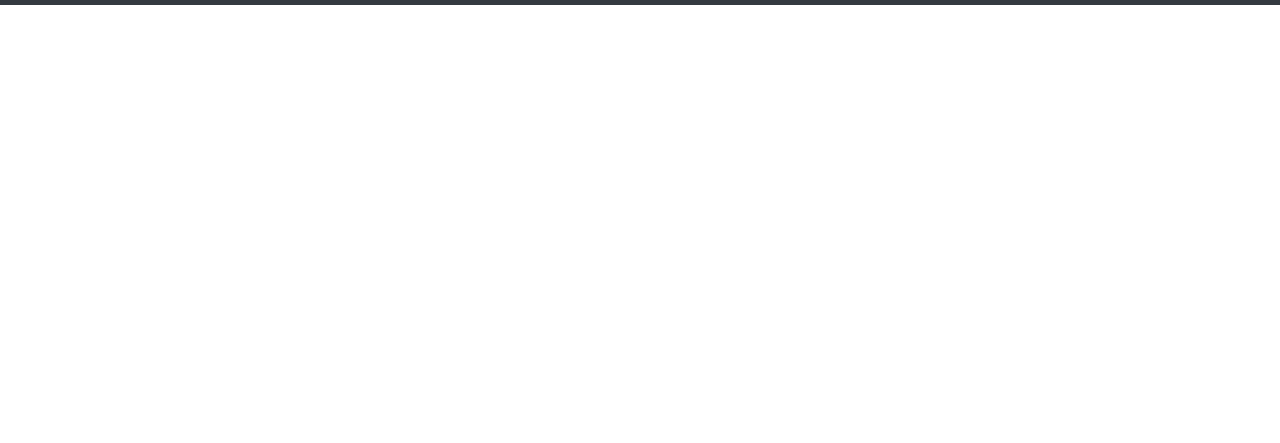
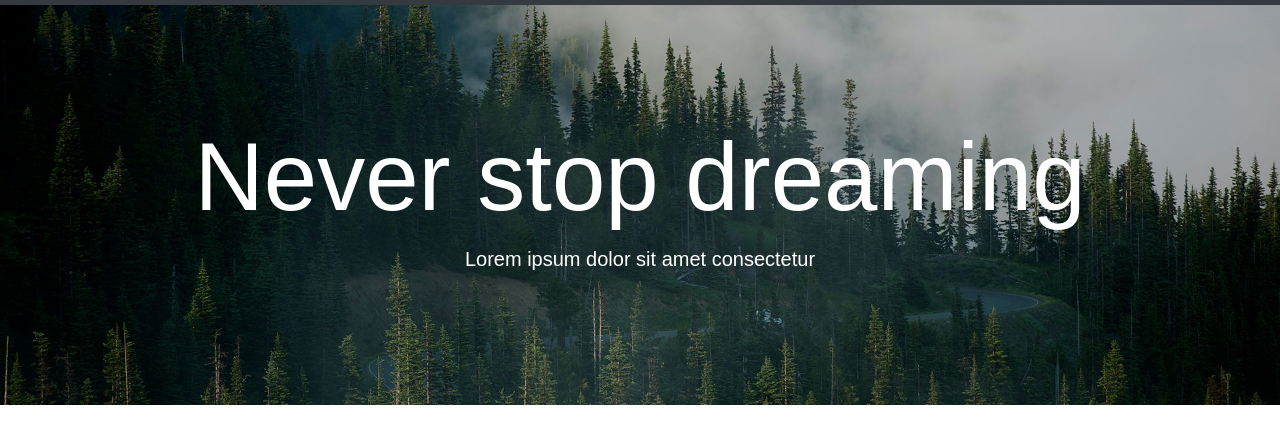
Before and after one commit to StanislavFedyna/Bt-4, a website: page src/index.html in a window 1280 px wide. Shown: the part 61-504 px from the top of the page. Drawn offline with nearby package versions, Linux system fonts and the light colour scheme.

Commit message:
added header section

```diff
--- a/src/index.html
+++ b/src/index.html
@@ -46,7 +46,12 @@
       </div>
     </div>
   </nav>
-
+  <header class="header d-flex flex-column justify-content-center align-item-center">
+    <div class="container">
+      <h1 class="display-1">Never stop dreaming</h1>
+      <p class="lead">Lorem ipsum dolor sit amet consectetur</p>
+    </div>
+  </header>
 </body>
 
 </html>
--- /dev/null
+++ b/src/sass/blocks/header.scss
@@ -0,0 +1,7 @@
+.header{
+  height: 400px;
+  background: url(../../img/jpg/bg.jpg) no-repeat center;
+  background-size: cover;
+  text-align: center;
+  color: $white;
+}
--- a/src/sass/main.scss
+++ b/src/sass/main.scss
@@ -2,6 +2,7 @@
 @import "../../node_modules/bootstrap/scss/utilities.scss";
 @import "../../node_modules/bootstrap/scss/_grid.scss";
 @import "../../node_modules/bootstrap/scss/_buttons.scss";
+@import "blocks/header.scss";
 
 body{
 	font-size: 16px;
```
Also changed, not shown: dist/css/main.css, dist/index.html, src/css/main.css.
